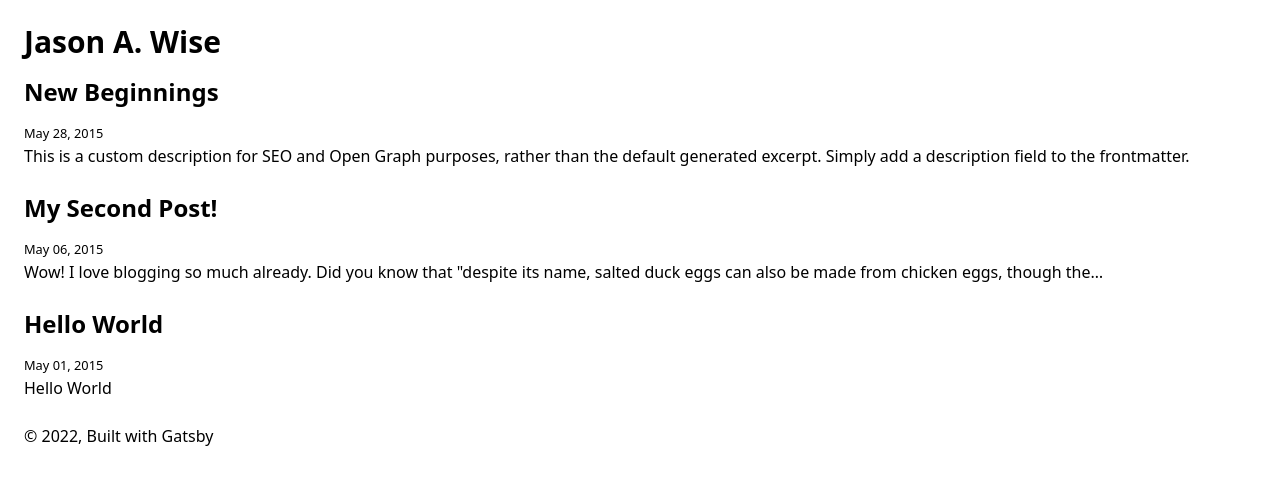
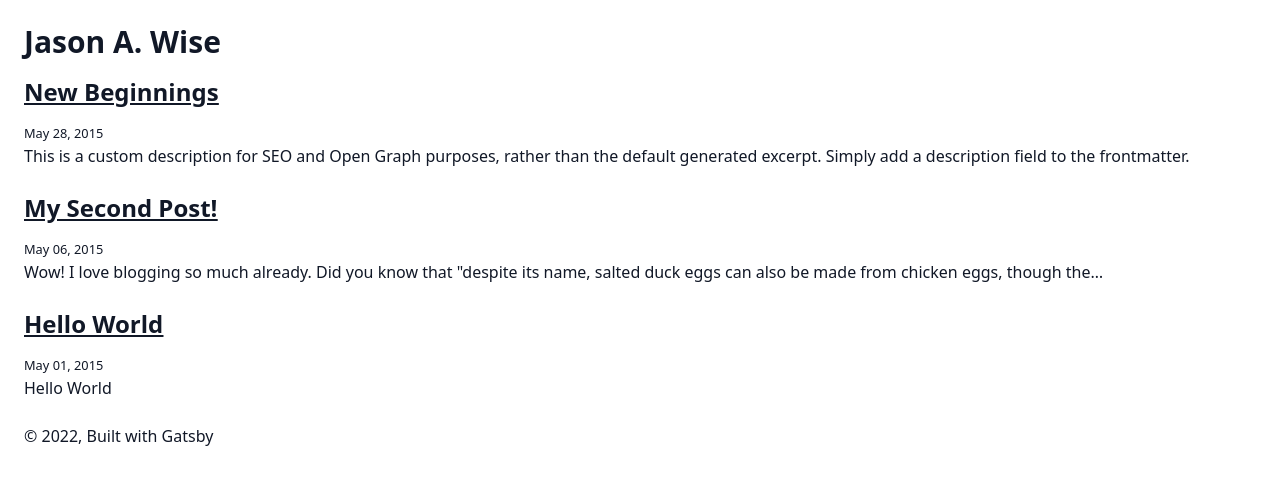
Before and after one commit to jasonawise/analogish, a Gatsby site: page / in a window 1280 px wide. Built offline with nearby package versions, Linux system fonts and the light colour scheme; Gatsby itself is replaced by a stand-in of ours.

Commit message:
updating css and metadate

```diff
--- a/gatsby-config.js
+++ b/gatsby-config.js
@@ -12,12 +12,12 @@ module.exports = {
     title: `Jason A. Wise`,
     author: {
       name: `Jason A. Wise`,
-      summary: `who lives and works in San Francisco building useful things.`,
+      summary: ``,
     },
-    description: `A starter blog demonstrating what Gatsby can do.`,
-    siteUrl: `https://gatsbystarterblogsource.gatsbyjs.io/`,
+    description: ``,
+    siteUrl: `https://jasonawise.com/`,
     social: {
-      twitter: `kylemathews`,
+      twitter: `codewithjason`,
     },
   },
   plugins: [
--- a/src/pages/index.js
+++ b/src/pages/index.js
@@ -33,7 +33,7 @@ const BlogIndex = ({ data, location }) => {
                 itemType="http://schema.org/Article"
               >
                 <header>
-                  <h2>
+                  <h2 className="underline">
                     <Link to={post.fields.slug} itemProp="url">
                       <span itemProp="headline">{title}</span>
                     </Link>
--- a/src/style.css
+++ b/src/style.css
@@ -3,6 +3,9 @@
 @tailwind utilities;
 
 @layer base {
+  body {
+    @apply bg-white text-gray-900;
+  }
   h1 {
     @apply text-3xl font-extrabold mb-4;
   }
```
